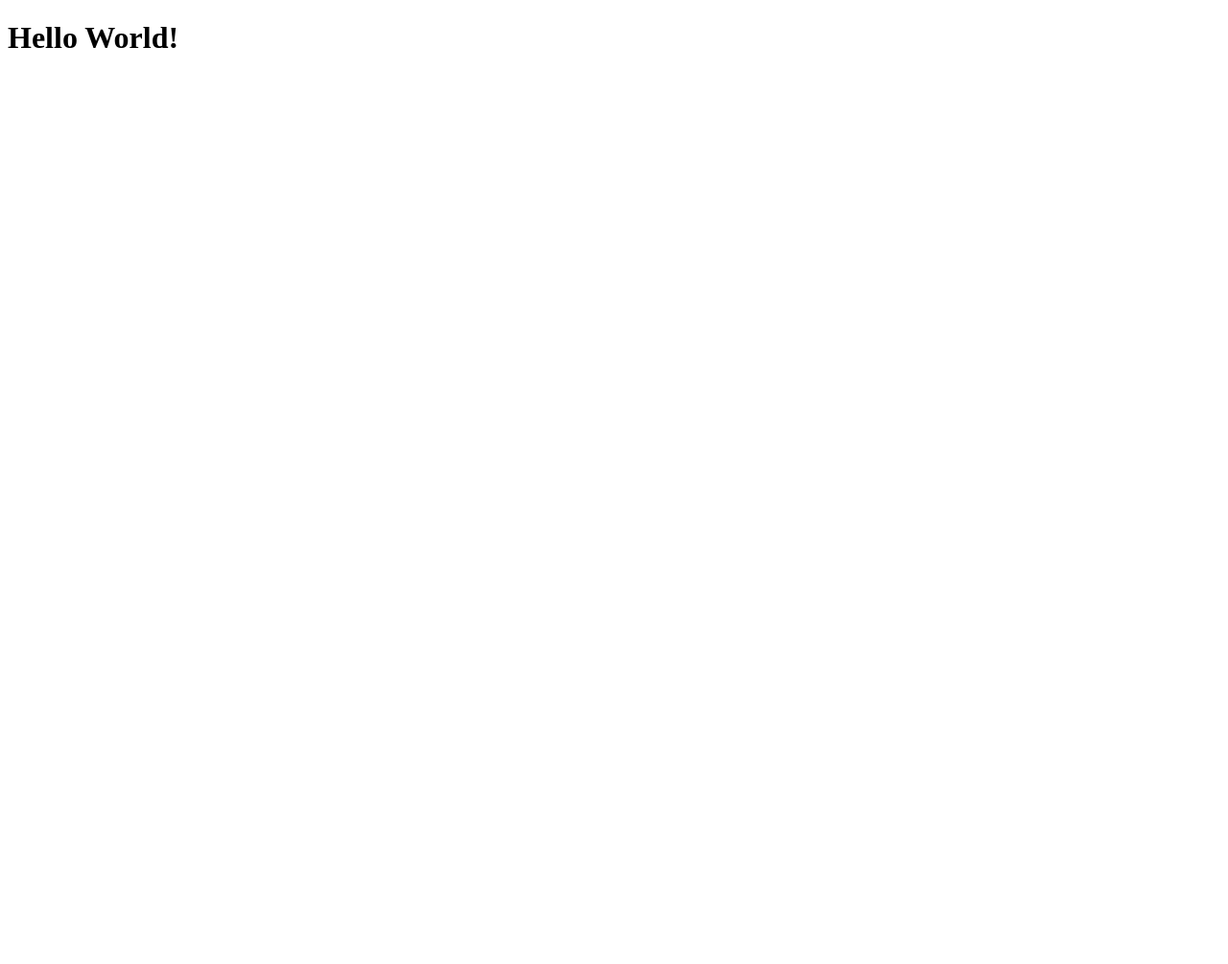
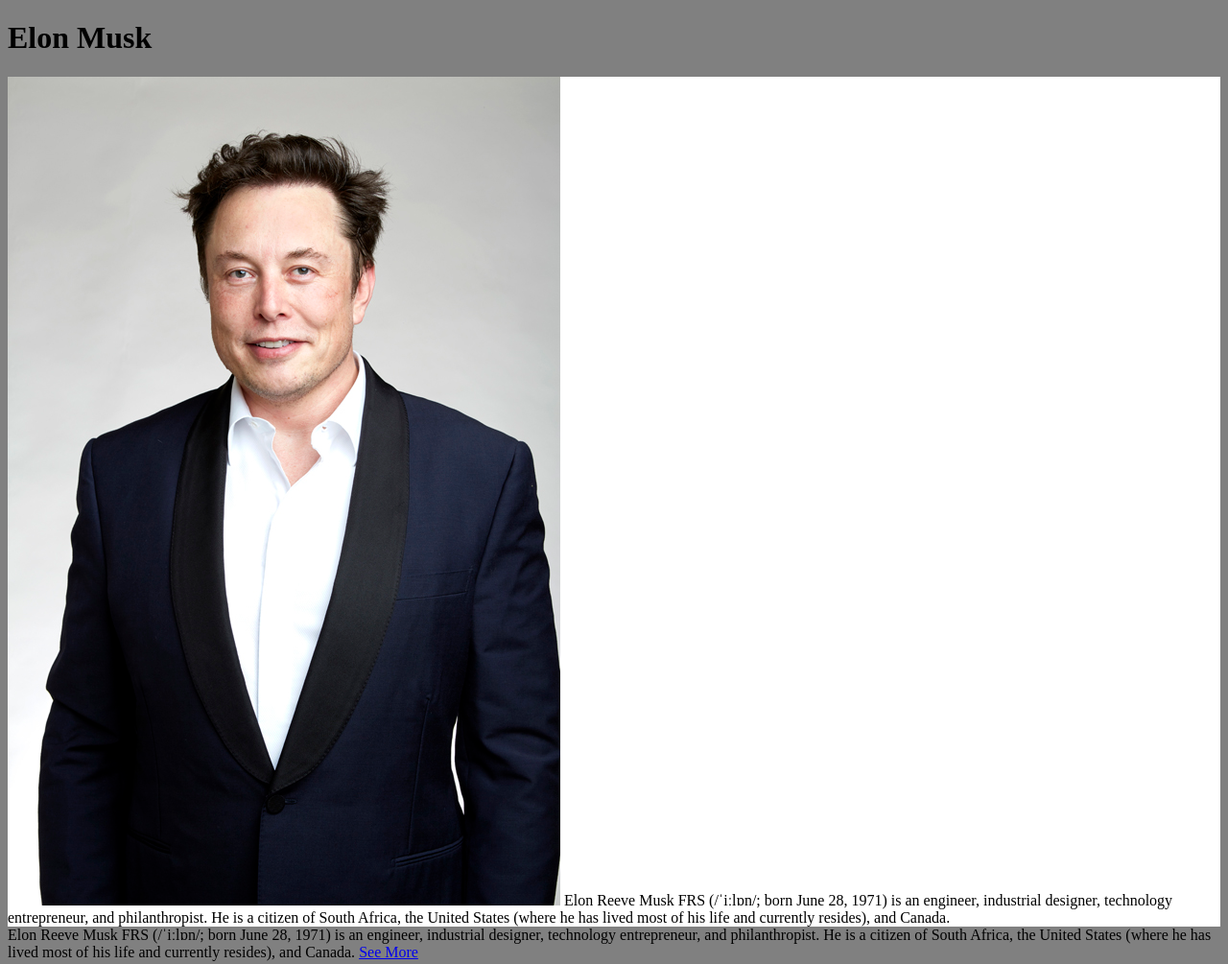
Before and after one commit to jonathastavares/Microverse, a plain HTML site: page index.html in a window 1280 px wide. Shown: the whole page at 96% size. Before the commit the page ends 800 px from the top, so only its background shows below. Drawn offline with Linux system fonts and the light colour scheme.

Commit message:
Elon Musk Tribute Page

```diff
--- a/css/style.css
+++ b/css/style.css
@@ -0,0 +1,11 @@
+.bg-gray {
+    background-color: gray;
+}
+
+.bg-white {
+    background-color: white;
+}
+
+#img {
+    height: 200px;
+}
--- a/index.html
+++ b/index.html
@@ -1,18 +1,30 @@
 <!DOCTYPE html>
-<html lang="en">
+<html lang="en" id="main">
   <head>
     <meta charset="UTF-8">
     <title>Fork Me! FCC: Test Suite Template</title>
     <link rel="stylesheet" href="css/style.css">
   </head>
 
-  <body>
+  <body class="bg-gray">
     <script src="https://cdn.freecodecamp.org/testable-projects-fcc/v1/bundle.js"></script>
-    <h1>
-      Hello World!
+    <h1 id="title">
+      Elon Musk
     </h1>
-
-
+    <div id="img-div" class="bg-white">
+      <img id="image" src="./images/Elon_Profile.jpg"/>
+      <caption id="img-caption">
+        Elon Reeve Musk FRS (/ˈiːlɒn/; born June 28, 1971) is an engineer, industrial designer, technology entrepreneur, and philanthropist.
+        He is a citizen of South Africa, the United States (where he has lived most of his life and currently resides), and Canada.
+      </caption>
+    </div>
+    <div>
+      <caption id="tribute-info">
+        Elon Reeve Musk FRS (/ˈiːlɒn/; born June 28, 1971) is an engineer, industrial designer, technology entrepreneur, and philanthropist.
+        He is a citizen of South Africa, the United States (where he has lived most of his life and currently resides), and Canada.
+      </caption>
+      <a href="https://en.wikipedia.org/wiki/Elon_Musk" target="_blank" id="tribute-link">See More</a>
+    </div>
     <!--
 
     Hello Camper!
```
Also changed, not shown: images/Elon_Profile.jpg (added).
